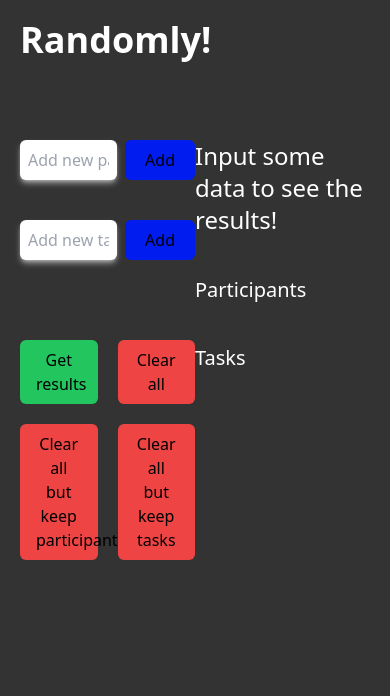
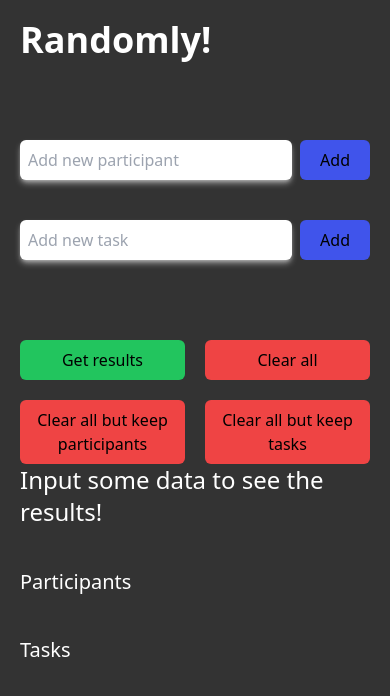
Before and after one commit to IvanGH4/randomly-lib, a React (Create React App) app: page / in a window 390 px wide. Shown: the top 696 px of the page. Built offline with nearby package versions, Linux system fonts and the light colour scheme.

Commit message:
More enhacnements!

```diff
--- a/src/App.tsx
+++ b/src/App.tsx
@@ -104,8 +104,10 @@ function App() {
     <main className='px-5 py-5 md:px-20 bg-[#333333] min-h-screen'>
       <h1 className='text-4xl font-semibold text-white'>Randomly!</h1>
 
-      <section className='mt-20 grid grid-cols-2'>
+      <section className='mt-20 grid grid-cols-1 lg:grid-cols-2'>
         <article>
+          {!state.results.length && (
+            <>
               <form
                 onSubmit={(e) => e.preventDefault()}
                 className='col-span-1 flex flex-col gap-10 mb-10'
@@ -140,17 +142,15 @@ function App() {
                 <FormInput
                   value={state.task}
                   type='task'
-              handleChange={(e: ChangeEvent<HTMLInputElement>) =>
-                {
+                  handleChange={(e: ChangeEvent<HTMLInputElement>) => {
                     dispatch({
                       type: 'ON_CHANGE',
                       payload: {
                         key: 'task',
                         value: e.target.value,
                       },
-                  })
-                }
-              }
+                    });
+                  }}
                   handleClick={() => {
                     if (state.task !== '') {
                       dispatch({
@@ -161,12 +161,15 @@ function App() {
                   }}
                 />
               </form>
+            </>
+          )}
 
           <div className='mt-20 grid grid-cols-2 max-w-xl gap-5'>
             <Cta
               text='Get results'
               type='success'
               handleClick={() => dispatch({ type: 'GET_RESULTS' })}
+              btnDisabled={state.results.length > 0}
             />
             <Cta
               text='Clear all'
--- a/src/components/Cta.tsx
+++ b/src/components/Cta.tsx
@@ -2,15 +2,17 @@ interface Props {
   text: string;
   type: 'success' | 'error';
   handleClick: () => void;
+  btnDisabled?: boolean
 }
 
-const Cta = ({ type, text, handleClick }: Props) => {
+const Cta = ({ type, text, handleClick, btnDisabled }: Props) => {
   return (
     <button
       className={`rounded-md ${
         type === 'success' ? 'bg-green-500' : 'bg-red-500'
-      } px-4 py-2 hover:opacity-80`}
+      } px-4 py-2 hover:opacity-80 disabled:opacity-40`}
       onClick={handleClick}
+      disabled={btnDisabled}
     >
       {text}
     </button>
--- a/src/components/FormInput.tsx
+++ b/src/components/FormInput.tsx
@@ -19,7 +19,7 @@ const FormInput = ({ value, type, handleChange, handleClick }: Props) => {
         value={value}
         onChange={handleChange}
       />
-      <button className='px-5 py-2 rounded-md bg-[#001cee]' onClick={handleClick}>
+      <button className='px-5 py-2 rounded-md bg-[#4054eb] hover:opacity-90' onClick={handleClick}>
         Add
       </button>
     </label>
```
Lines whose indentation alone changed are shown as unchanged.
